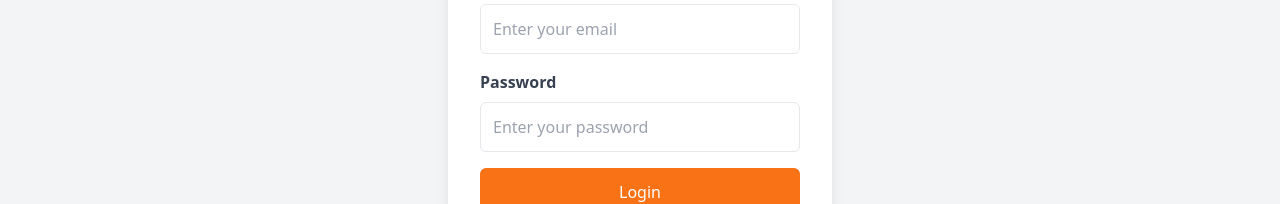
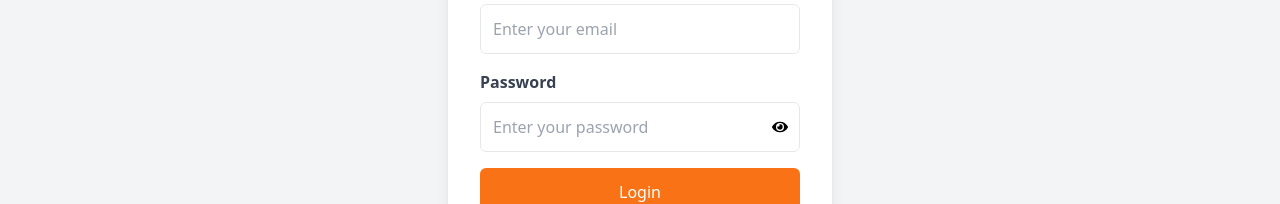
Before and after one commit to sitambhra/Masala-Trails, a React (Vite) app: page /login in a window 1280 px wide. Shown: the part 390-594 px from the top of the page. Built offline with nearby package versions, Linux system fonts and the light colour scheme.

Commit message:
toggle eye done

```diff
--- a/src/pages/Login.jsx
+++ b/src/pages/Login.jsx
@@ -2,30 +2,31 @@ import React, { useEffect, useState } from "react";
 import { Link, useNavigate } from "react-router-dom";
 import AOS from "aos";
 import "aos/dist/aos.css";
+import { FaEye, FaEyeSlash } from "react-icons/fa";
 
 export default function Login() {
   const [email, setEmail] = useState("");
   const [password, setPassword] = useState("");
   const [error, setError] = useState("");
+  const [showPassword, setShowPassword] = useState(false);
   const navigate = useNavigate();
 
   const handleLogin = (e) => {
     e.preventDefault();
 
-    const storedUser = JSON.parse(localStorage.getItem("user"));
+    const users = JSON.parse(localStorage.getItem("users")) || [];
+    const foundUser = users.find(
+      (user) => user.email === email && user.password === password
+    );
 
-    if (
-      !storedUser ||
-      storedUser.email !== email ||
-      storedUser.password !== password
-    ) {
+    if (!foundUser) {
       setError("Invalid email or password!");
       return;
     }
 
-    localStorage.setItem("isAuthenticated", "true"); // Mark user as logged in
+    sessionStorage.setItem("isAuthenticated", "true");
     alert("Login successful!");
-    navigate("/"); // Redirect to protected page
+    navigate("/"); // Redirect to home or protected page
   };
 
   useEffect(() => {
@@ -33,12 +34,23 @@ export default function Login() {
   }, []);
 
   return (
-    <div data-aos="fade-up" className="flex items-center justify-center min-h-screen bg-gray-100 dark:bg-gray-900 ">
-      <div  className="bg-white p-8 rounded-lg shadow-lg max-w-sm w-full dark:bg-gray-700 ">
-        <h2 data-aos="fade-up" className="text-2xl font-bold text-center text-gray-800 dark:text-white">
+    <div
+      data-aos="fade-up"
+      className="flex items-center justify-center min-h-screen bg-gray-100 dark:bg-gray-900"
+    >
+      <div className="bg-white p-8 rounded-lg shadow-lg max-w-sm w-full dark:bg-gray-700">
+        <h2
+          data-aos="fade-up"
+          className="text-2xl font-bold text-center text-gray-800 dark:text-white"
+        >
           Welcome Back
         </h2>
-        <p data-aos="fade-up" className="text-gray-500 text-center mb-6 dark:text-white">Login to continue</p>
+        <p
+          data-aos="fade-up"
+          className="text-gray-500 text-center mb-6 dark:text-white"
+        >
+          Login to continue
+        </p>
 
         {error && <p className="text-red-500 text-center">{error}</p>}
 
@@ -57,26 +69,40 @@ export default function Login() {
             />
           </div>
 
-          <div data-aos="fade-up" className="mb-4">
+          <div data-aos="fade-up" className="mb-4 relative">
             <label className="block text-gray-700 font-semibold mb-2 dark:text-white">
               Password
             </label>
+            <div className="relative">
               <input
-              type="password"
+                type={showPassword ? "text" : "password"}
                 placeholder="Enter your password"
-              className="w-full p-3 border rounded-md"
+                className="w-full p-3 border rounded-md pr-10"
                 value={password}
                 onChange={(e) => setPassword(e.target.value)}
                 required
               />
+              <span
+                className="absolute inset-y-0 right-3 flex items-center cursor-pointer"
+                onClick={() => setShowPassword(!showPassword)}
+              >
+                {showPassword ? <FaEyeSlash /> : <FaEye />}
+              </span>
+            </div>
           </div>
 
-          <button data-aos="fade-up" className="w-full bg-orange-500 text-white py-3 rounded-md hover:bg-orange-600 transition">
+          <button
+            data-aos="fade-up"
+            className="w-full bg-orange-500 text-white py-3 rounded-md hover:bg-orange-600 transition"
+          >
             Login
           </button>
         </form>
 
-        <p data-aos="fade-up" className="text-center text-gray-600 mt-4 dark:text-white">
+        <p
+          data-aos="fade-up"
+          className="text-center text-gray-600 mt-4 dark:text-white"
+        >
           Don't have an account?{" "}
           <Link
             to="/signup"
--- a/src/pages/Signup.jsx
+++ b/src/pages/Signup.jsx
@@ -2,11 +2,13 @@ import React, { useEffect, useState } from "react";
 import { Link, useNavigate } from "react-router-dom";
 import AOS from "aos";
 import "aos/dist/aos.css";
+import { FaEye, FaEyeSlash } from "react-icons/fa";
 
 export default function Signup() {
   const [name, setName] = useState("");
   const [email, setEmail] = useState("");
   const [password, setPassword] = useState("");
+  const [showPassword, setShowPassword] = useState(false);
   const [error, setError] = useState("");
   const navigate = useNavigate();
 
@@ -18,29 +20,42 @@ export default function Signup() {
       return;
     }
 
-    const existingUser = JSON.parse(localStorage.getItem("user"));
-    if (existingUser && existingUser.email === email) {
+    const users = JSON.parse(localStorage.getItem("users")) || [];
+    const existingUser = users.find((user) => user.email === email);
+    if (existingUser) {
       setError("Email already registered. Try logging in!");
       return;
     }
 
     const newUser = { name, email, password };
-    localStorage.setItem("user", JSON.stringify(newUser));
+    users.push(newUser);
+    localStorage.setItem("users", JSON.stringify(users));
     alert("Signup successful! Please log in.");
     navigate("/login"); // Redirect to login page
   };
 
   useEffect(() => {
-        AOS.init({ duration: 600, once: false });
-      }, []);
+    AOS.init({ duration: 600, once: false });
+  }, []);
 
   return (
-    <div data-aos="fade-up" className="flex items-center justify-center min-h-screen bg-gray-100 dark:bg-gray-900 ">
-      <div className="bg-white p-8 rounded-lg shadow-lg max-w-sm w-full dark:bg-gray-700 ">
-        <h2 data-aos="fade-up" className="text-2xl font-bold text-center text-gray-800 dark:text-white">
+    <div
+      data-aos="fade-up"
+      className="flex items-center justify-center min-h-screen bg-gray-100 dark:bg-gray-900"
+    >
+      <div className="bg-white p-8 rounded-lg shadow-lg max-w-sm w-full dark:bg-gray-700">
+        <h2
+          data-aos="fade-up"
+          className="text-2xl font-bold text-center text-gray-800 dark:text-white"
+        >
           Create an Account
         </h2>
-        <p data-aos="fade-up" className="text-gray-500 text-center mb-6 dark:text-white">Sign up to get started</p>
+        <p
+          data-aos="fade-up"
+          className="text-gray-500 text-center mb-6 dark:text-white"
+        >
+          Sign up to get started
+        </p>
 
         {error && <p className="text-red-500 text-center">{error}</p>}
 
@@ -73,26 +88,38 @@ export default function Signup() {
             />
           </div>
 
-          <div data-aos="fade-up" className="mb-4">
+          <div data-aos="fade-up" className="mb-4 relative">
             <label className="block text-gray-700 font-semibold mb-2 dark:text-white">
               Password
             </label>
             <input
-              type="password"
+              type={showPassword ? "text" : "password"}
               placeholder="Create a password"
-              className="w-full p-3 border rounded-md"
+              className="w-full p-3 border rounded-md pr-10"
               value={password}
               onChange={(e) => setPassword(e.target.value)}
               required
             />
+            <span
+              className="absolute inset-y-0 right-3 top-8 flex items-center cursor-pointer"
+              onClick={() => setShowPassword(!showPassword)}
+            >
+              {showPassword ? <FaEyeSlash /> : <FaEye />}
+            </span>
           </div>
 
-          <button data-aos="fade-up" className="w-full bg-orange-500 text-white py-3 rounded-md hover:bg-orange-600 transition">
+          <button
+            data-aos="fade-up"
+            className="w-full bg-orange-500 text-white py-3 rounded-md hover:bg-orange-600 transition"
+          >
             Sign Up
           </button>
         </form>
 
-        <p data-aos="fade-up" className="text-center text-gray-600 mt-4 dark:text-white">
+        <p
+          data-aos="fade-up"
+          className="text-center text-gray-600 mt-4 dark:text-white"
+        >
           Already have an account?{" "}
           <Link
             to="/login"
```
Lines whose indentation alone changed are shown as unchanged.
